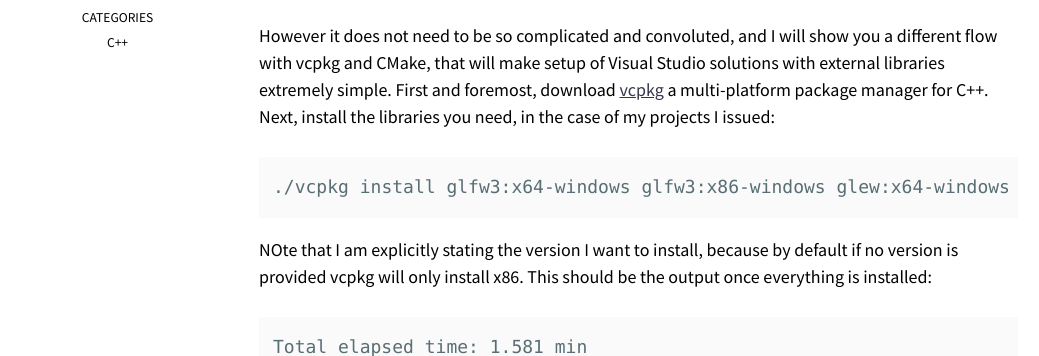
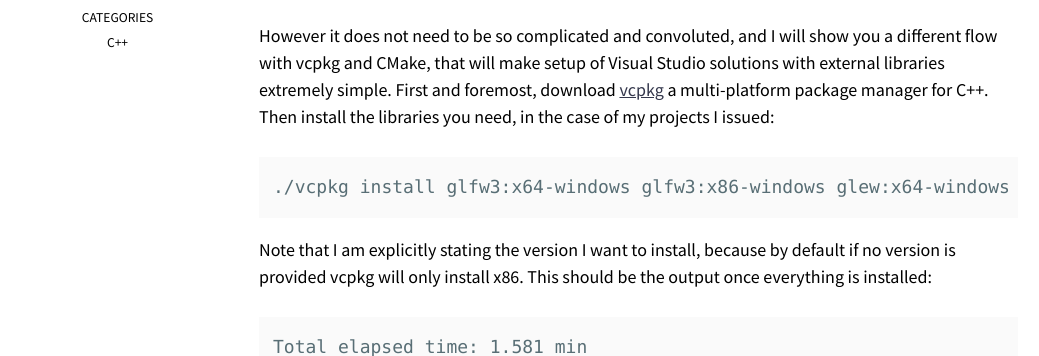
Before and after one commit to NikBomb/buildsucceded, a Jekyll site: the page built from _posts/2022-08-20-vcpkg.markdown, in a window 1280 px wide and 900 px high, scrolled down 379 px. Shown: the part 182-538 px from the top of the window, without its empty margins (116-1155 px from the left). Built offline with Jekyll 4.4.1, drawn with Linux system fonts in a browser that asks for light colours; nearby versions of some CDN libraries; some of the changed text lies outside the part shown.

Commit message:
Change wording on vcpkg post

````diff
--- a/_posts/2022-08-20-vcpkg.markdown
+++ b/_posts/2022-08-20-vcpkg.markdown
@@ -9,12 +9,12 @@ categories: [C++]
 In the past month I have embarked on a journey to learn more about computer graphics, and I decided to start from OpenGL (if you are interested as well you can start from [learnopengl](https://www.learnopengl.com)). When I started a new solution for Visual Studio, I found a lot of tutorials which involved a lot (too much!) clicking around to link all the needed libraries [Set up Visual Studio for OpenGL](https://www.geeksforgeeks.org/how-to-setup-opengl-with-visual-studio-2019-on-windows-10/).
 
 
-However it does not need to be so complicated and convoluted, and I will show you a different flow with vcpkg and CMake, that will make setup of Visual Studio solutions with external libraries extremely simple. First and foremost, download [vcpkg](https://vcpkg.io/en/getting-started.html) a multi-platform package manager for C++. Next, install the libraries you need,  in the case of my projects I issued:
+However it does not need to be so complicated and convoluted, and I will show you a different flow with vcpkg and CMake, that will make setup of Visual Studio solutions with external libraries extremely simple. First and foremost, download [vcpkg](https://vcpkg.io/en/getting-started.html) a multi-platform package manager for C++. Then install the libraries you need, in the case of my projects I issued:
 
 ```shell
 ./vcpkg install glfw3:x64-windows glfw3:x86-windows glew:x64-windows glew:x86-windows glm:x64-windows glm:x86-windows
 ```
-NOte that I am explicitly stating the version I want to install, because by default if no version is provided vcpkg will only install x86. This should be the output once everything is installed:
+Note that I am explicitly stating the version I want to install, because by default if no version is provided vcpkg will only install x86. This should be the output once everything is installed:
 
 ```shell
 Total elapsed time: 1.581 min
````
Also changed, not shown: other parts of _posts/2022-08-20-vcpkg.markdown (+2 -2 lines).
